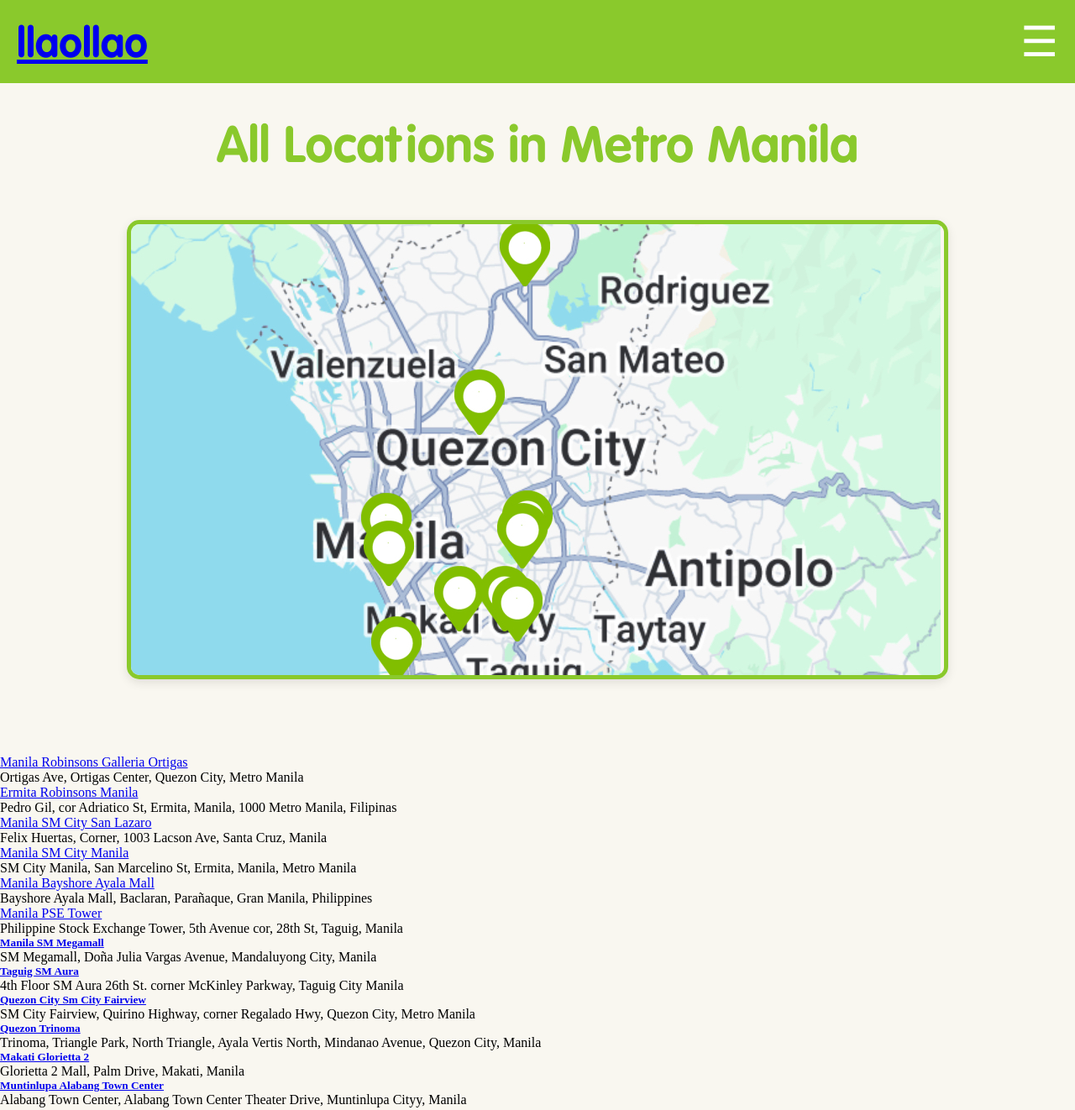
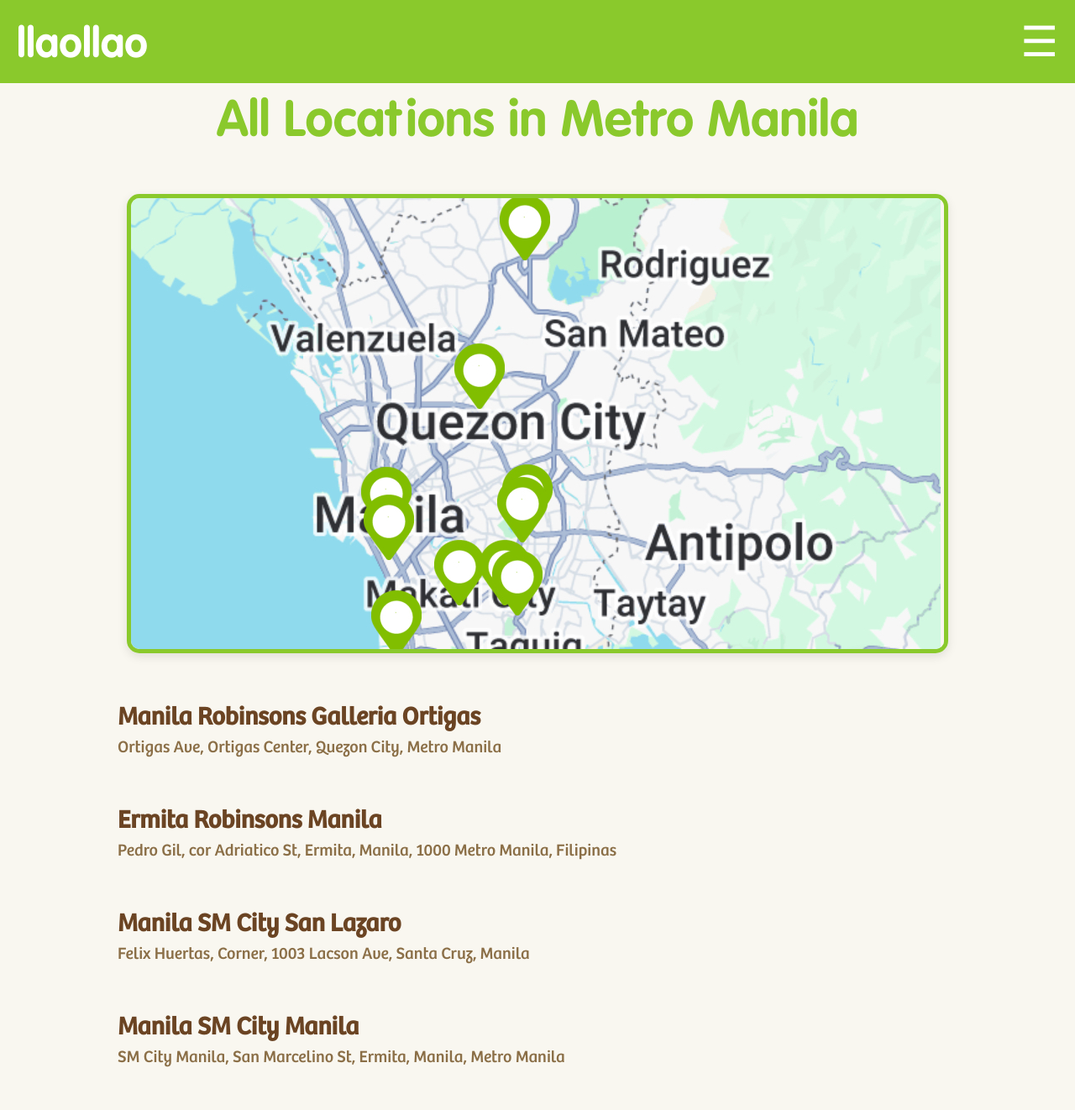
Before and after one commit to 1zzero/llaollao, a plain HTML site: page where.html in a window 1280 px wide. Shown: the top 1322 px of the page at 84% size. Drawn offline with Linux system fonts and the light colour scheme.

Commit message:
added css for where

```diff
--- a/where.css
+++ b/where.css
@@ -8,6 +8,8 @@
     src: url('./fonts/Monotype\ \ -\ VAG\ Rounded\ Next\ Bold.otf') format('truetype');
 }
 
+@import url('https://fonts.googleapis.com/css2?family=Bree+Serif&display=swap');
+
 * {
     margin: 0;
     padding: 0;
@@ -16,6 +18,11 @@
 
 body {
     background: #f9f7f0;
+}
+
+.logo a {
+    text-decoration: none;
+    color: white;
 }
 
 .navbar {
@@ -110,8 +117,9 @@ body {
     max-height: 500px;
     padding: 20px 25px;
 }
+
 .hero {
-    min-height: 100vh;
+    min-height: 85vh;
     display: flex;
     justify-content: center;
     align-items: center;
@@ -133,6 +141,44 @@ body {
     border-radius: 15px;
     box-shadow: 0 4px 12px rgba(0, 0, 0, 0.1);
     border: #8ac92c 5px solid;
+}
+
+.container {
+    max-width: 1000px;
+    margin: 0 auto;
+}
+
+.bodyloc {
+    height: 100%;
+}
+
+.storeplace {
+    margin-bottom: 50px;
+}
+
+.lawlawname {
+    font-family: 'Bree Reg';
+    font-size: 30px;
+    font-weight: 600;
+}
+
+.lawlawname a {
+    font-family: 'Bree Reg';
+    color: #6b4423;
+    text-decoration: none;
+}
+
+.lawlawname a:hover {
+    text-decoration: none;
+    color: #A0C823;
+    transition: 0.4s ease-in;
+}
+
+.andress {
+    font-family: 'Bree Reg';
+    font-size: 20px;
+    color: #8b6f47;
+    line-height: 2;
 }
 
 @media (min-width: 1920px) {
```
